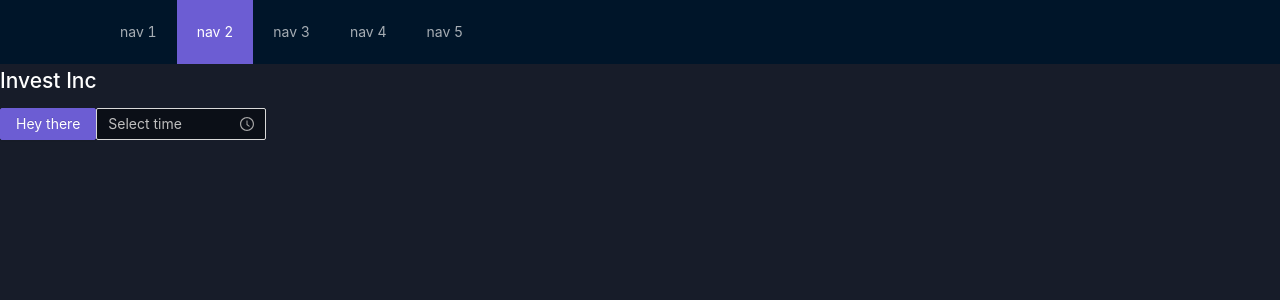
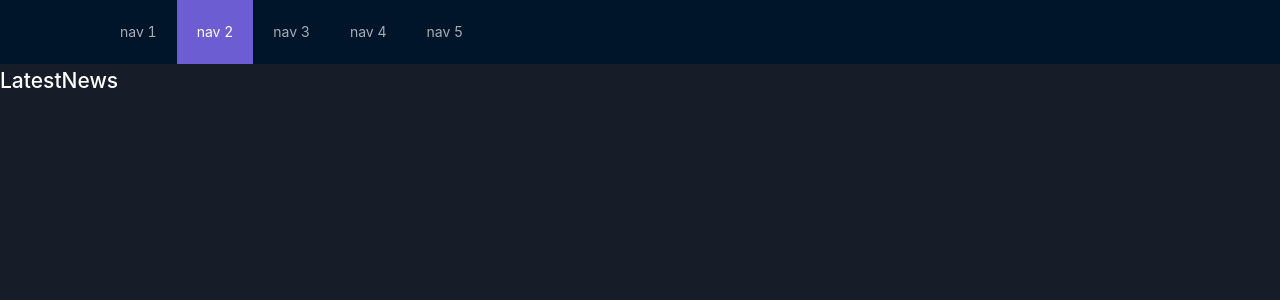
Before and after one commit to stechx1/invest-inc, a Next.js app: page / in a window 1280 px wide. Shown: the top 300 px of the page. Built offline with nearby package versions, Linux system fonts and the light colour scheme.

Commit message:
feat(news): add lastest news foldes

```diff
--- a/src/collections/Layout/Layout.jsx
+++ b/src/collections/Layout/Layout.jsx
@@ -4,7 +4,7 @@ import { Navbar } from "../Navbar/Navbar";
 
 export const NormalLayout = ({children}) => {
   return (
-    <Layout>
+    <Layout style={{backgroundColor:"#171C29"}}>
       <Header>
         <Navbar/>
       </Header>
--- /dev/null
+++ b/src/collections/News/LatestNews/LatestNews.jsx
@@ -0,0 +1,8 @@
+import React from 'react'
+import PropTypes from 'prop-types'
+
+export const LatestNews = () => {
+  return (
+    <h1>LatestNews</h1>
+  )
+}
--- /dev/null
+++ b/src/collections/News/LatestNews/index.js
@@ -0,0 +1 @@
+export * from "./LatestNews";
--- /dev/null
+++ b/src/collections/News/index.js
@@ -0,0 +1 @@
+export * from "./LatestNews";
--- a/src/collections/index.js
+++ b/src/collections/index.js
@@ -1,3 +1,4 @@
 export * from "./Layout";
 export * from "./Navbar";
 export * from "./Footer";
+export * from "./News";
--- a/src/pages/_app.js
+++ b/src/pages/_app.js
@@ -1,6 +1,5 @@
 import { NormalLayout } from '~/collections';
 import '../../styles/globals.css'
-import 'antd/dist/antd.css';
 import "../../styles/variables.less";
 
 function MyApp({ Component, pageProps }) {
--- a/src/pages/index.js
+++ b/src/pages/index.js
@@ -1,11 +1,10 @@
 import { Button, Progress, TimePicker } from "antd";
+import { LatestNews } from "~/collections";
 
 export default function Home() {
   return (
-    <div style={{background : "#171C29"}}>
-      <h1>Invest Inc</h1>
-      <Button type="primary">Hey there</Button>
-      <TimePicker></TimePicker>
+    <div>
+      <LatestNews/>
     </div>
   )
 }
```
